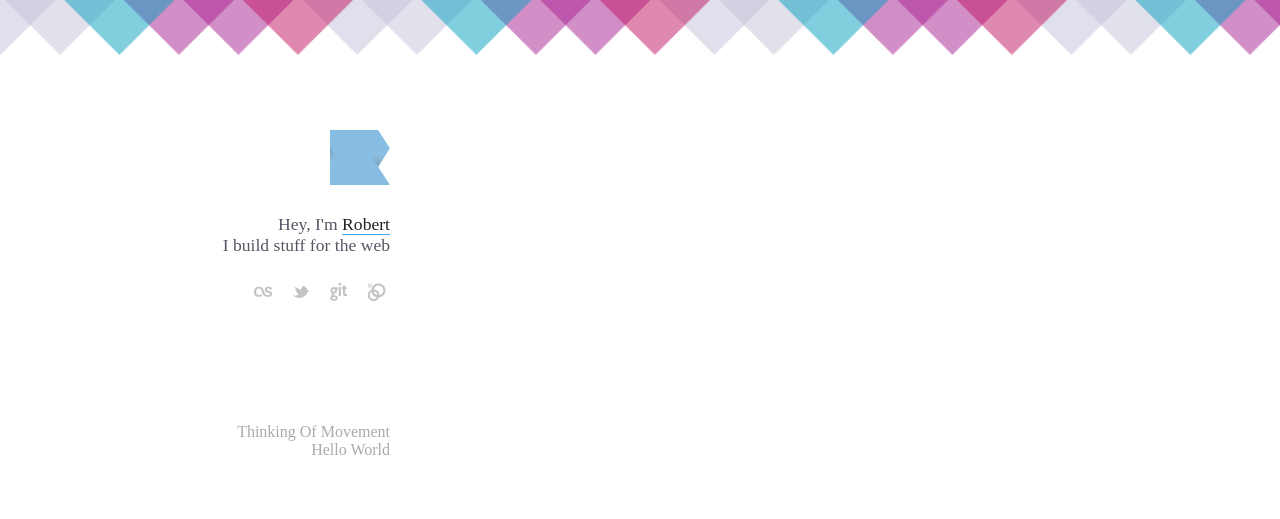
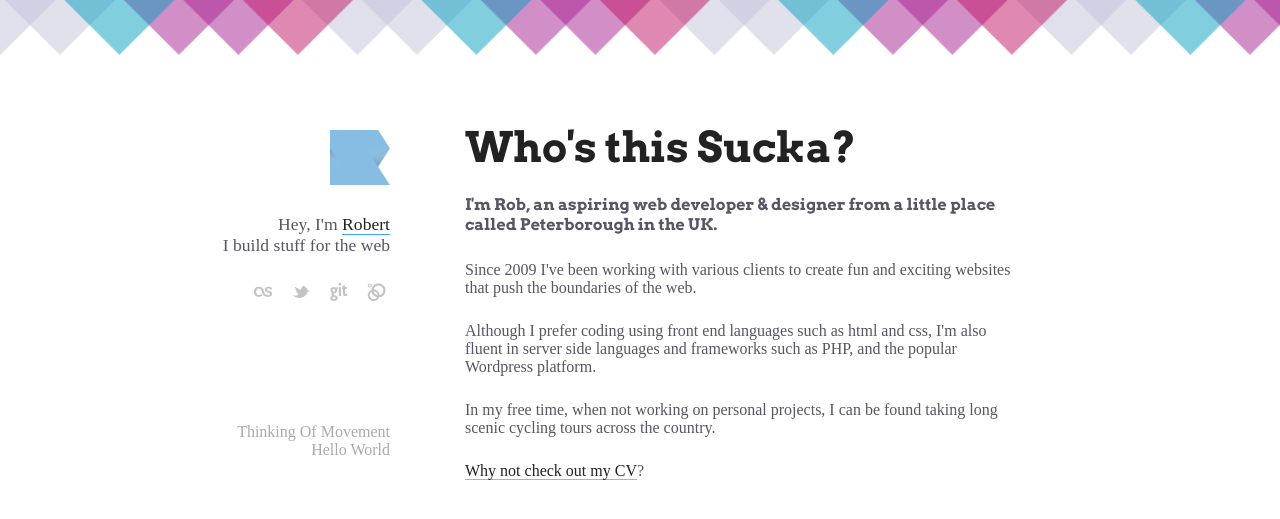
Before and after one commit to studioromeo/studioromeo.github.com, a Jekyll site: the page built from me.html, in a window 1280 px wide. Shown: the top 519 px of the page. Built offline with Jekyll 4.4.1, drawn with Linux system fonts in a browser that asks for light colours.

Commit message:
Added me.html

```diff
--- a/me.html
+++ b/me.html
@@ -1,3 +1,15 @@
 ---
 layout: base
 ---
+
+<h1>Who's this Sucka?</h1>
+
+<h3>I'm Rob, an aspiring web developer &amp; designer from a little place called Peterborough in the UK.</h3>
+
+<p>Since 2009 I've been working with various clients to create fun and exciting websites that push the boundaries of the web.</p>
+
+<p>Although I prefer coding using front end languages such as html and css, I'm also fluent in server side languages and frameworks such as PHP, and the popular Wordpress platform.</p>
+
+<p>In my free time, when not working on personal projects, I can be found taking long scenic cycling tours across the country.</p>
+
+<p><a href="/cv.html">Why not check out my CV</a>?</p>
```
